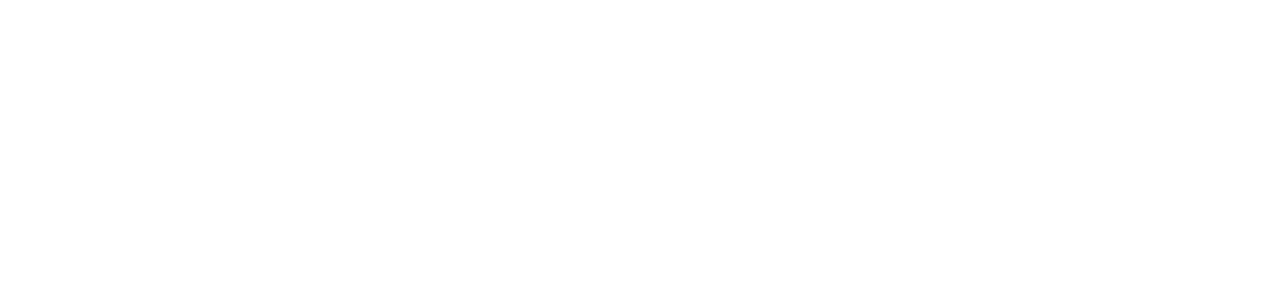
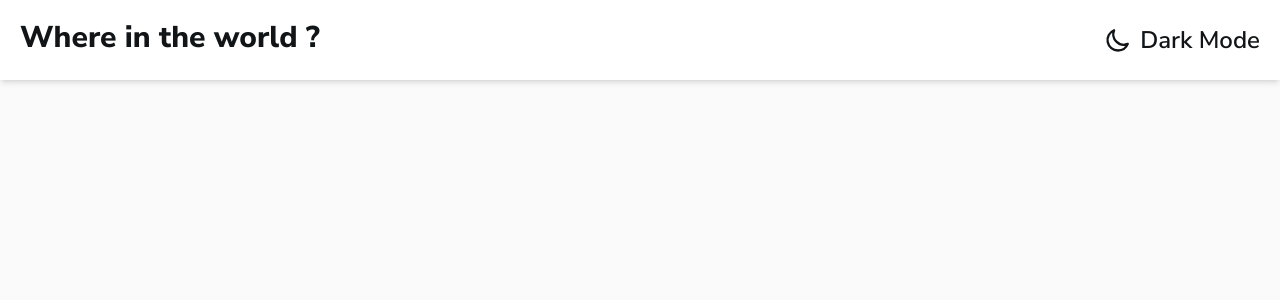
Before and after one commit to eliasgr/countries-api, a Next.js app: page / in a window 1280 px wide. Shown: the top 300 px of the page. Built offline with nearby package versions, Linux system fonts and the light colour scheme.

Commit message:
added header component

```diff
--- /dev/null
+++ b/components/Header.tsx
@@ -0,0 +1,32 @@
+const Header = () => {
+	return (
+		<>
+			<div className='flex h-20 justify-between bg-white p-5 shadow-md'>
+				<div className='text-3xl font-bold text-blue-3'>
+					<h1>Where in the world ?</h1>
+				</div>
+				<div className=' flex items-center space-x-2  text-2xl font-semibold text-blue-3 '>
+					<span>
+						<svg
+							xmlns='http://www.w3.org/2000/svg'
+							className='h-7 w-7'
+							fill='none'
+							viewBox='0 0 24 24'
+							stroke='currentColor'
+							strokeWidth={2}
+						>
+							<path
+								strokeLinecap='round'
+								strokeLinejoin='round'
+								d='M20.354 15.354A9 9 0 018.646 3.646 9.003 9.003 0 0012 21a9.003 9.003 0 008.354-5.646z'
+							/>
+						</svg>
+					</span>
+					<span>Dark Mode</span>
+				</div>
+			</div>
+		</>
+	);
+};
+
+export default Header;
--- a/pages/index.tsx
+++ b/pages/index.tsx
@@ -1,6 +1,7 @@
 import type { NextPage } from 'next';
 import Head from 'next/head';
 import Image from 'next/image';
+import Header from '../components/Header';
 import styles from '../styles/Home.module.css';
 
 const Home: NextPage = () => {
@@ -11,6 +12,7 @@
 				<meta name='description' content='Generated by create next app' />
 				<link rel='icon' href='/favicon.ico' />
 			</Head>
+			<Header />
 		</div>
 	);
 };
--- a/styles/globals.css
+++ b/styles/globals.css
@@ -3,6 +3,10 @@
 @tailwind utilities;
 
 @layer base {
+	body {
+		@apply bg-gray-1;
+		@apply font-nunito-sans;
+	}
 	@font-face {
 		font-family: 'Nunito Sans';
 		font-style: normal;
```
